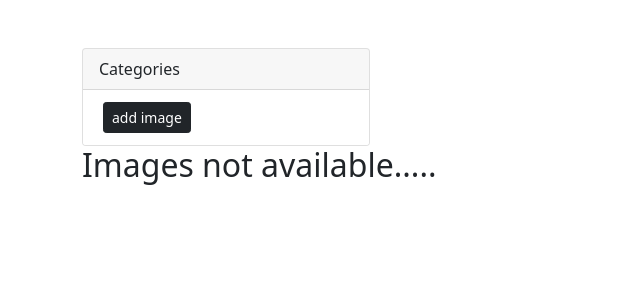
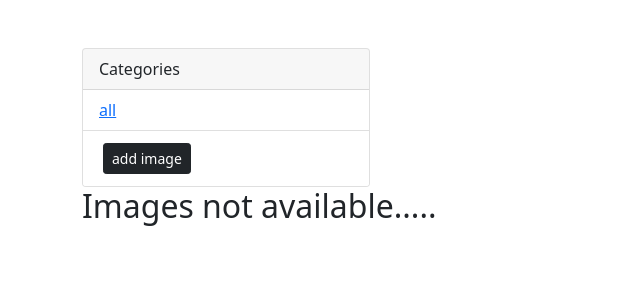
Before and after one commit to peter-wairimu/my_gallery, a Django app: page / in a window 1280 px wide. Shown: the top 300 px of the page, without its empty margins (0-640 px from the left). Run offline with Django 3.2, Linux system fonts and the light colour scheme; data that the repository does not hold is empty.

Commit message:
modiefied the views.py

```diff
--- a/gallery/templates/my-gallery/form.html
+++ b/gallery/templates/my-gallery/form.html
@@ -14,6 +14,7 @@
                 <div class="card">
 
                     <form action="" method="POST" enctype="multipart/form-data">
+                        {% csrf_token %}
                         <div class="form-group m-3">
                             <label>Description</label>
                             <input name="description" type="text" class="form-control-file" placeholder="Enter a description">
@@ -25,7 +26,7 @@
                                 <option value="none">select category</option>
 
                                 {% for category in categories %}
-                                <option value="{{category.id}}">category.name</option>
+                                <option value="{{category.id}}">{{category.name}}</option>
 
                                 {% endfor %}
                             </select>
--- a/gallery/templates/my-gallery/gallery.html
+++ b/gallery/templates/my-gallery/gallery.html
@@ -17,9 +17,16 @@
                   Categories
                 </div>
                 <ul class="list-group list-group-flush">
+                  <li class="list-group-item">
+                    <a href="{% url 'gallery' %}">all</a>
+                  </li>
                   {%for category in categories %}
 
-                  <li class="list-group-item">{{category.name}}</li>
+
+                  <li class=" list-group-item">
+                    <a href="{% url 'gallery' %}?category={{category.name}}">
+                        {{category.name}}
+                    </a>
                   {% endfor %}
 
                   <li class="list-group-item">
--- a/gallery/views.py
+++ b/gallery/views.py
@@ -3,8 +3,15 @@ from .models import Category,Photo
 # Create your views here.
 
 def gallery(request):
+    category = request.GET.get('category')
+    if category == None:
+        photos = Photo.objects.all()
+    else:
+        photos = Photo.objects.filter(category__name=category)
+
+
+
     categories = Category.objects.all()
-    photos = Photo.objects.all()
     return render(request,'my-gallery/gallery.html',{'categories': categories,'photos':photos})
 
 def viewPhoto(request,pk):
```
Also changed, not shown: static/images/IMG-20210808-WA0035.jpg (added), static/images/kj.jpg (added).
